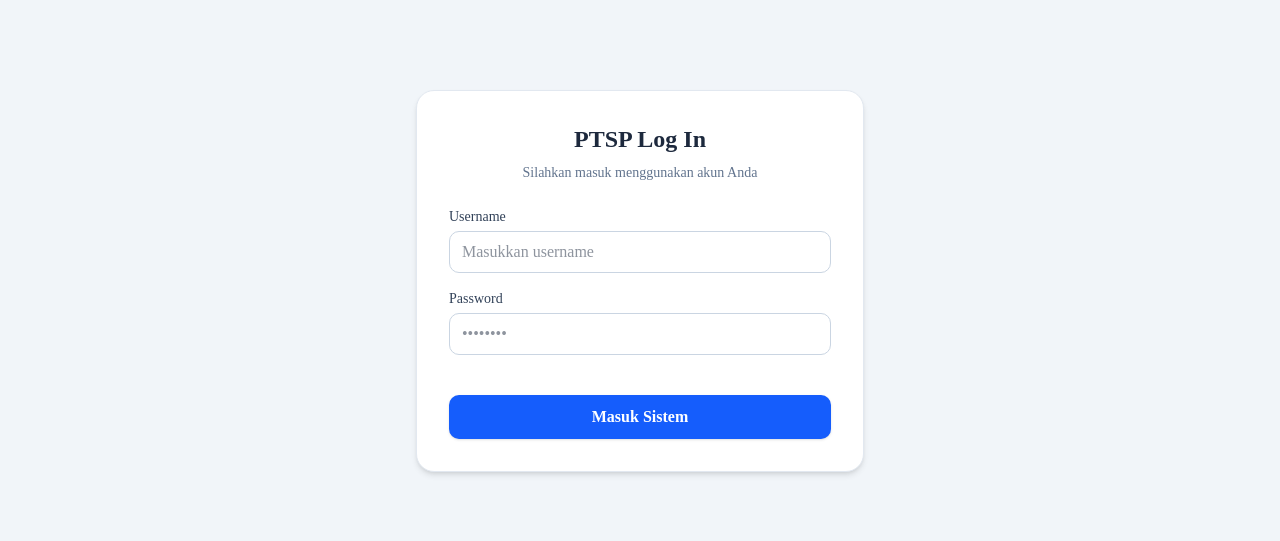
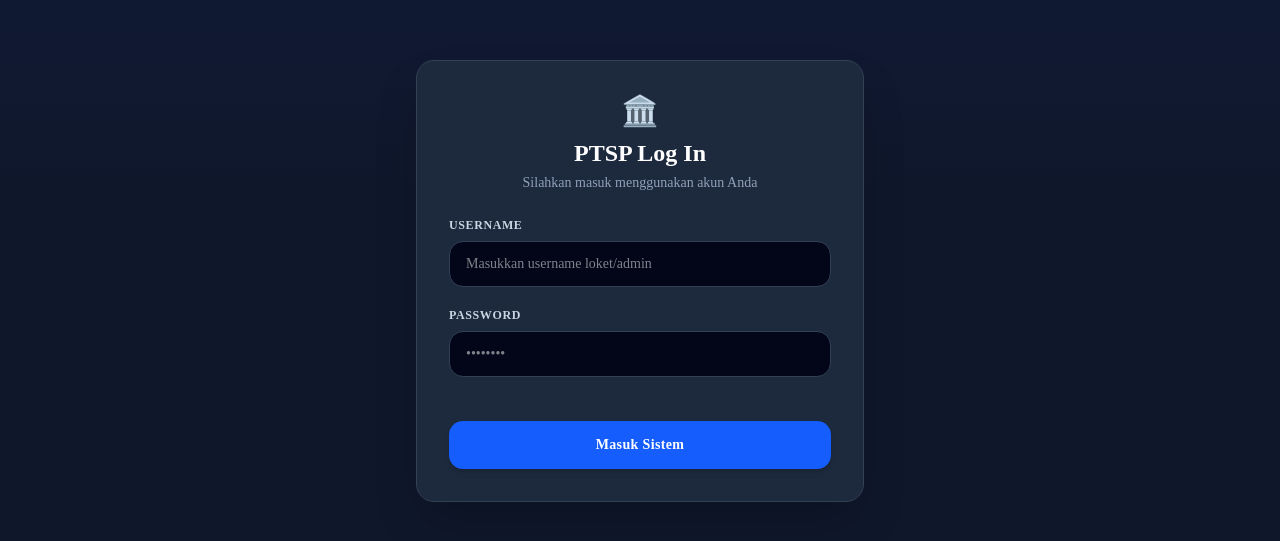
Before and after one commit to madeadidy/antrian-ptsp, a Next.js app: page /login in a window 1280 px wide. Shown: the part 119-660 px from the top of the page. Built offline with nearby package versions, Linux system fonts and the light colour scheme; no server answers.

Commit message:
fix: memperbaiki alur login agar mendukung peran admin dengan counter_id bernilai null

```diff
--- a/src/app/login/page.tsx
+++ b/src/app/login/page.tsx
@@ -24,36 +24,55 @@ export default function LoginPage() {
     setLoading(true);
     setErrorMsg('');
 
-    // Mencari user berdasarkan username dan password_hash (custom login)
+    // 1. Ambil data user beserta password_hash untuk divalidasi
     const { data, error } = await supabase
       .from('users')
-      .select('id, name, username, role, counter_id')
-      .eq('username', username)
-      .eq('password_hash', password) // Pada produksi, gunakan hashing seperti bcrypt
+      .select('id, name, username, role, counter_id, password_hash')
+      .eq('username', username.trim())
       .maybeSingle();
 
     if (error) {
-      setErrorMsg('Terjadi kesalahan sistem.');
+      setErrorMsg('Terjadi kesalahan sistem koneksi.');
       setLoading(false);
       return;
     }
 
     if (!data) {
-      setErrorMsg('Username atau password salah.');
+      setErrorMsg('Username tidak ditemukan.');
       setLoading(false);
       return;
     }
 
-    const user = data as UserRow;
+    // 2. Validasi kecocokan password_hash
+    if (data.password_hash !== password) {
+      setErrorMsg('Password yang Anda masukkan salah.');
+      setLoading(false);
+      return;
+    }
+
+    const user: UserRow = {
+      id: data.id,
+      name: data.name,
+      username: data.username,
+      role: data.role,
+      counter_id: data.counter_id,
+    };
+
+    // 3. Amankan validasi role & counter_id sebelum disimpan ke session
+    if (user.role === 'operator' && !user.counter_id) {
+      setErrorMsg('Akun operator belum dikaitkan ke loket fisik mana pun.');
+      setLoading(false);
+      return;
+    }
 
     // Simpan data sesi ke localStorage
     localStorage.setItem('user_session', JSON.stringify(user));
 
-    // Redirect berdasarkan role
-    if (user.role === 'operator') {
+    // 4. Redirect bersih berdasarkan role masing-masing
+    if (user.role === 'admin') {
+      router.push('/admin');
+    } else if (user.role === 'operator') {
       router.push('/operator');
-    } else if (user.role === 'admin') {
-      router.push('/admin'); // Modul admin masa depan
     } else {
       router.push('/display');
     }
@@ -62,38 +81,44 @@ export default function LoginPage() {
   }
 
   return (
-    <div className="min-h-screen flex items-center justify-center bg-slate-100 p-4">
-      <div className="bg-white p-8 rounded-2xl shadow-md w-full max-w-md border border-slate-200">
-        <h2 className="text-2xl font-bold text-center text-slate-800 mb-2">PTSP Log In</h2>
-        <p className="text-sm text-center text-slate-500 mb-6">Silahkan masuk menggunakan akun Anda</p>
+    <div className="min-h-screen flex items-center justify-center bg-slate-900 p-4 relative overflow-hidden">
+      {/* Background Glow Effect */}
+      <div className="absolute top-0 inset-x-0 h-80 bg-gradient-to-b from-blue-950/30 to-transparent pointer-events-none" />
+
+      <div className="bg-slate-800 p-8 rounded-2xl shadow-2xl w-full max-w-md border border-slate-700 relative z-10">
+        <div className="text-center mb-6">
+          <span className="text-3xl">🏛️</span>
+          <h2 className="text-2xl font-black text-white mt-2">PTSP Log In</h2>
+          <p className="text-sm text-slate-400 mt-1">Silahkan masuk menggunakan akun Anda</p>
+        </div>
 
         {errorMsg && (
-          <div className="bg-red-50 text-red-600 p-3 rounded-lg text-sm font-medium mb-4 border border-red-200">
-            {errorMsg}
+          <div className="bg-red-950/50 text-red-400 p-3.5 rounded-xl text-sm font-medium mb-5 border border-red-500/20 text-center animate-in fade-in zoom-in-95 duration-150">
+            ⚠️ {errorMsg}
           </div>
         )}
 
-        <form onSubmit={handleLogin} className="space-y-4">
+        <form onSubmit={handleLogin} className="space-y-5">
           <div>
-            <label className="block text-sm font-medium text-slate-700 mb-1">Username</label>
+            <label className="block text-xs font-bold uppercase tracking-wider text-slate-300 mb-2">Username</label>
             <input
               type="text"
               required
               value={username}
               onChange={(e) => setUsername(e.target.value)}
-              className="w-full px-3 py-2 border border-slate-300 rounded-lg focus:outline-none focus:border-blue-500 text-slate-800"
-              placeholder="Masukkan username"
+              className="w-full px-4 py-3 bg-slate-950 border border-slate-700 rounded-xl focus:outline-none focus:border-blue-500 text-white text-sm transition-colors"
+              placeholder="Masukkan username loket/admin"
             />
           </div>
 
           <div>
-            <label className="block text-sm font-medium text-slate-700 mb-1">Password</label>
+            <label className="block text-xs font-bold uppercase tracking-wider text-slate-300 mb-2">Password</label>
             <input
               type="password"
               required
               value={password}
               onChange={(e) => setPassword(e.target.value)}
-              className="w-full px-3 py-2 border border-slate-300 rounded-lg focus:outline-none focus:border-blue-500 text-slate-800"
+              className="w-full px-4 py-3 bg-slate-950 border border-slate-700 rounded-xl focus:outline-none focus:border-blue-500 text-white text-sm transition-colors"
               placeholder="••••••••"
             />
           </div>
@@ -101,9 +126,9 @@ export default function LoginPage() {
           <button
             type="submit"
             disabled={loading}
-            className="w-full bg-blue-600 text-white font-semibold py-2.5 rounded-lg shadow hover:bg-blue-700 transition disabled:opacity-50 mt-6"
+            className="w-full bg-blue-600 text-white font-bold py-3.5 rounded-xl shadow-md hover:bg-blue-700 active:scale-[0.98] transition disabled:opacity-50 mt-6 text-sm tracking-wide"
           >
-            {loading ? 'Memverifikasi...' : 'Masuk Sistem'}
+            {loading ? 'Memverifikasi Sesi...' : 'Masuk Sistem'}
           </button>
         </form>
       </div>
```
